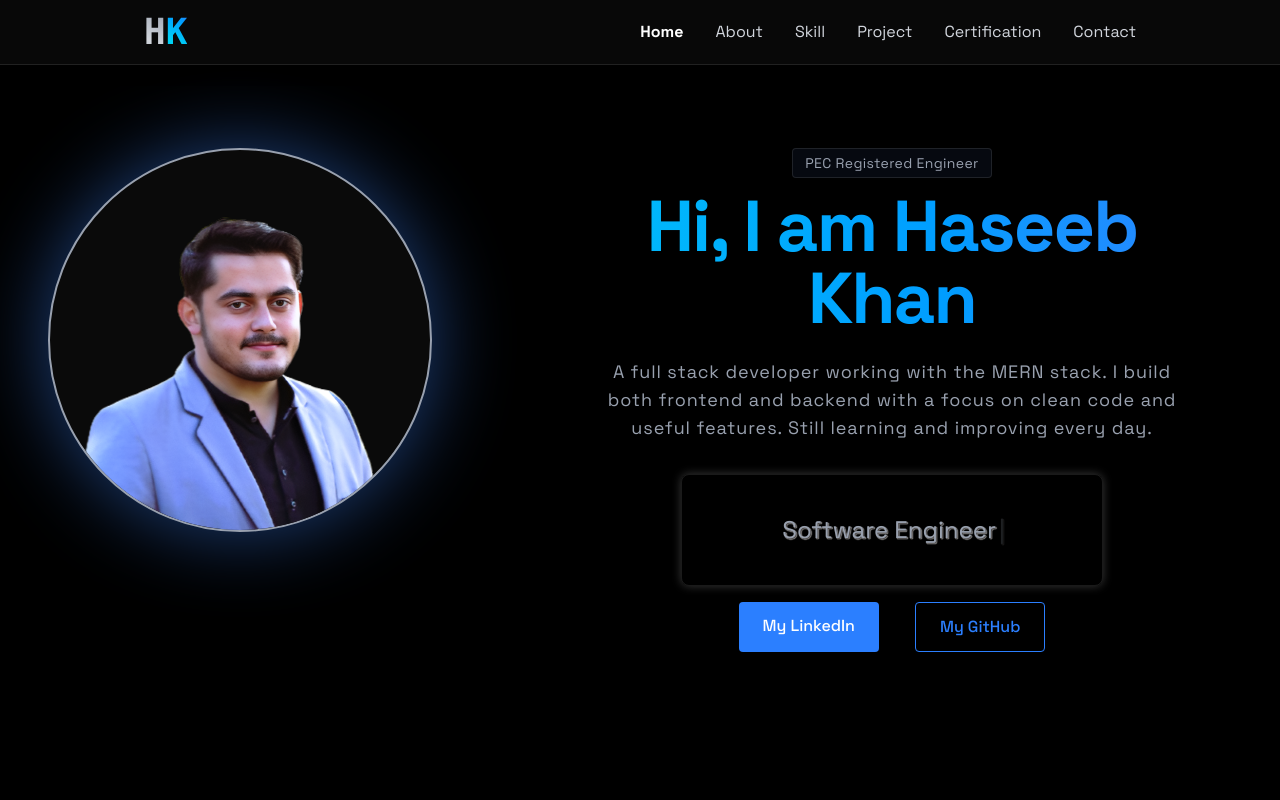
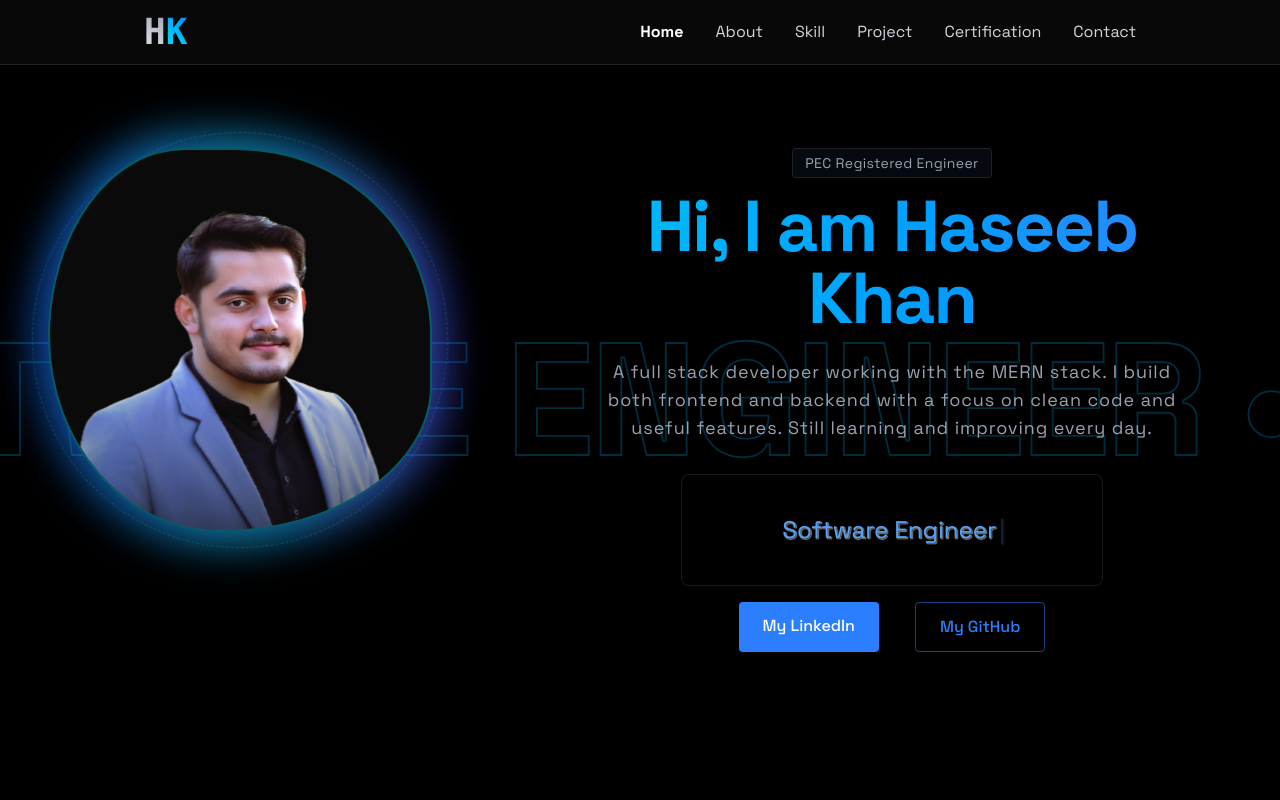
Before and after one commit to Haseeb-Khan-Official/My_Portfolio, a React (Vite) app in the folder my-portfolio/: page / in a window 1280 px wide. Shown: the top 800 px of the page. Built offline with nearby package versions, Linux system fonts and the light colour scheme.

Commit message:
Updated Portfolio 23/8/2026

```diff
--- a/my-portfolio/src/App.jsx
+++ b/my-portfolio/src/App.jsx
@@ -10,6 +10,7 @@ import Contact from "./components/sections/Contact";
 import Footer from "./components/sections/Footer";
 import Certifications from "./components/sections/Certifications";
 import Skills from "./components/sections/Skills";
+// import TextMarquee from "./components/TextMarquee";
 
 function App() {
   const [isLoaded, setIsLoaded] = useState(false);
@@ -22,8 +23,16 @@ function App() {
       <div
         className={`min-h-screen transition-opacity duration-700 ${
           isLoaded ? "opacity-100" : "opacity-0"
-        } bg-black text-gray-100`}
+        } bg-black text-gray-100 relative`}
       >
+        {/* GLOBAL BACKGROUND MARQUEE */}
+        {/* <TextMarquee
+          text="HASEEB KHAN • SOFTWARE ENGINEER • MERN STACK • PEC ENGINEER • "
+          direction="left"
+          speed="75s"
+        /> */}
+
+        {/* SITE CONTENT */}
         <Navbar menuOpen={menuOpen} setMenuOpen={setMenuOpen} />
         <MobileMenu menuOpen={menuOpen} setMenuOpen={setMenuOpen} />
         <Home />
@@ -37,4 +46,5 @@ function App() {
     </>
   );
 }
+
 export default App;
--- /dev/null
+++ b/my-portfolio/src/components/TextMarquee.jsx
@@ -0,0 +1,58 @@
+import React from "react";
+
+function TextMarquee({
+  text = "ENGR. HASEEB KHAN • SOFTWARE ENGINEER • MERN STACK • PEC ENGINEER • ",
+  direction = "left",
+  speed = "65s",
+}) {
+  const isLeft = direction === "left";
+
+  return (
+    <div
+      style={{
+        position: "absolute",
+        top: 0,
+        left: 0,
+        width: "100%",
+        height: "100%",
+        pointerEvents: "none",
+        userSelect: "none",
+        display: "flex",
+        alignItems: "center",
+        justifyContent: "center",
+        zIndex: 0,
+        opacity: 0.25,
+        overflow: "hidden",
+      }}
+    >
+      <style>{`
+        @keyframes marqueeScrollLeft {
+          0% { transform: translate3d(0, 0, 0); }
+          100% { transform: translate3d(-50%, 0, 0); }
+        }
+        @keyframes marqueeScrollRight {
+          0% { transform: translate3d(-50%, 0, 0); }
+          100% { transform: translate3d(0, 0, 0); }
+        }
+        .marquee-stroke-text {
+          -webkit-text-stroke: 1.8px #00b2fb;
+          color: transparent !important;
+        }
+      `}</style>
+
+      <div
+        className="whitespace-nowrap flex w-max text-6xl sm:text-8xl md:text-[10rem] font-black uppercase tracking-tight"
+        style={{
+          animation: `${
+            isLeft ? "marqueeScrollLeft" : "marqueeScrollRight"
+          } ${speed} linear infinite`,
+        }}
+      >
+        <span className="marquee-stroke-text pr-16">{text.repeat(4)}</span>
+        <span className="marquee-stroke-text pr-16">{text.repeat(4)}</span>
+      </div>
+    </div>
+  );
+}
+
+export default TextMarquee;
--- a/my-portfolio/src/components/sections/About.jsx
+++ b/my-portfolio/src/components/sections/About.jsx
@@ -35,7 +35,7 @@ function About() {
           </h2>
 
           {/* Bio Box */}
-          <div className="tracking-wider text-center rounded-xl p-8 border border-white/10 bg-slate-900/30 backdrop-blur-sm mb-6">
+          <div className="tracking-wider text-center rounded-xl p-8 border border-white/10 bg-black/20 hover:-translate-y-1 hover:border-blue-500/30 transition-all backdrop-blur-sm mb-6">
             <p className="text-gray-300 leading-relaxed max-w-2xl mx-auto">
               Software Engineer building functional, scalable web platforms.
               Combining full-stack development (React, Node.js, PHP, MySQL) with
@@ -46,7 +46,7 @@ function About() {
           </div>
 
           {/* Education Section */}
-          <div className="p-6 sm:p-8 rounded-xl border border-white/10 bg-slate-800/30 hover:-translate-y-1 hover:border-blue-500/30 transition-all">
+          <div className="p-6 sm:p-8 rounded-xl border border-white/10 bg-black/20 hover:-translate-y-1 hover:border-blue-500/30 transition-all">
             <h3 className="text-xl font-bold mb-6 text-white flex items-center gap-2 border-b border-white/10 pb-3">
               Education
             </h3>
--- a/my-portfolio/src/components/sections/Certifications.jsx
+++ b/my-portfolio/src/components/sections/Certifications.jsx
@@ -431,14 +431,14 @@ function Certifications() {
           </h2>
 
           {/* Work Experience Card */}
-          <div className="p-6 rounded-xl border border-white/10 hover:-translate-y-1 hover:border-blue-500/30 hover:shadow-[0_2px_8px_rgba(59,130,246,0.2)] transition">
+          <div className="p-6 rounded-xl bg-black/20 border border-white/10 hover:-translate-y-1 hover:border-blue-500/30 hover:shadow-[0_2px_8px_rgba(59,130,246,0.2)] transition">
             <div className="space-y-6">
               <h3 className="text-xl font-bold flex items-center gap-2 text-white">
                 Work Experience
               </h3>
 
               {/* Experience Block */}
-              <div className="p-6 rounded-lg border border-white/10 space-y-6">
+              <div className="p-6 rounded-lg border bg-black/20 border-white/10 space-y-6">
                 <div className="flex flex-col sm:flex-row sm:items-center sm:justify-between border-b border-white/10 pb-4 gap-2">
                   <div>
                     <h4 className="text-lg font-bold text-white">
--- a/my-portfolio/src/components/sections/Footer.jsx
+++ b/my-portfolio/src/components/sections/Footer.jsx
@@ -46,7 +46,7 @@ function Footer() {
             <a href="#about" className="hover:underline ">
               About
             </a>
-            <a href="#skills" className="hover:underline ">
+            <a href="#skill" className="hover:underline ">
               Skills
             </a>
             <a href="#projects" className="hover:underline ">
--- a/my-portfolio/src/components/sections/Home.jsx
+++ b/my-portfolio/src/components/sections/Home.jsx
@@ -1,33 +1,45 @@
 import RevealOnScroll from "../RevealOnScroll";
-import ProfilePic from "../../assets/ProfilePic.png"; // if inside src/assets
+import ProfilePic from "../../assets/ProfilePic.png";
 import { Typewriter } from "react-simple-typewriter";
+import TextMarquee from "../TextMarquee";
 
 function Home() {
   return (
     <section
       id="home"
-      className="min-h-screen flex items-center justify-center relative px-6 md:px-12 pt-28 md:pt-0"
+      className="min-h-screen flex items-center justify-center relative px-6 md:px-12 pt-28 md:pt-0 overflow-hidden bg-black"
     >
+      {/* 1. BACKGROUND MARQUEE (OUTSIDE REVEALONSCROLL, AT SECTION ROOT) */}
+      <TextMarquee
+        text="HASEEB KHAN • SOFTWARE ENGINEER • MERN STACK • PEC ENGINEER • "
+        direction="left"
+        speed="65s"
+      />
+
+      {/* 2. MAIN CONTENT (Z-10 ENSURES IT SITS ON TOP OF MARQUEE) */}
       <RevealOnScroll>
-        <div className="flex flex-col md:flex-row items-center md:items-start gap-10 md:gap-30 max-w-7xl mx-auto">
-          {/* LEFT SIDE */}
-          {/* bg-amber-200 */}
-          <div className="flex-shrink-0">
-            <img
-              src={ProfilePic}
-              alt="Haseeb Khan"
-              className="w-56 h-56 sm:w-72 sm:h-72 md:w-96 md:h-96 rounded-full object-cover
-               border-2 border-gray-400 bg-[#0a0a0a] shadow-[0px_0px_80px_rgba(59,130,246,0.5)] hover:scale-105 hover:shadow-[0px_0px_80px_rgba(59,130,246,0.9)] transition duration-500"
-            />
+        <div className="flex flex-col md:flex-row items-center md:items-start gap-10 md:gap-30 max-w-7xl mx-auto z-10 relative">
+          {/* LEFT SIDE: PROFILE PIC */}
+          <div className="flex-shrink-0 relative group">
+            <div className="absolute -inset-4 rounded-full border border-dashed border-cyan-500/30 animate-[spin_20s_linear_infinite] pointer-events-none" />
+            <div className="absolute -inset-2 bg-gradient-to-r from-blue-600 via-cyan-400 to-indigo-600 opacity-60 blur-xl animate-morph transition duration-700 group-hover:opacity-90 group-hover:scale-105" />
+
+            <div className="relative w-56 h-56 sm:w-72 sm:h-72 md:w-96 md:h-96 animate-morph overflow-hidden border-2 border-cyan-400/40 bg-[#0a0a0a] shadow-[0px_0px_50px_rgba(59,130,246,0.4)] transition-all duration-500 group-hover:border-cyan-400">
+              <img
+                src={ProfilePic}
+                alt="Haseeb Khan"
+                className="w-full h-full object-cover scale-105 group-hover:scale-110 transition duration-700 ease-out"
+              />
+              <div className="absolute inset-0 bg-gradient-to-t from-[#0a0a0a]/60 via-transparent to-transparent pointer-events-none" />
+            </div>
           </div>
 
-          {/* RIGHT SIDE */}
-          {/* bg-amber-200 */}
-          <div className="text-center z-10 px-4 ">
+          {/* RIGHT SIDE: TEXT & TYPEWRITER */}
+          <div className="text-center z-10 px-4">
             <div className="mb-3 px-3 py-1 rounded bg-gray-900/40 border border-white/10 text-gray-400 text-lg inline-flex items-center gap-2 sm:text-sm tracking-wide">
               PEC Registered Engineer
             </div>
-            <h1 className="text-4xl sm:text-5xl md:text-7xl font-bold mb-6 bg-gradient-to-r from-blue-500 via-cyan-400 to-blue-500 bg-[length:300%_auto] bg-clip-text text-transparent animate-[gradientMove_10s_linear_infinite] tracking-tight ">
+            <h1 className="text-4xl sm:text-5xl md:text-7xl font-bold mb-6 bg-gradient-to-r from-blue-500 via-cyan-400 to-blue-500 bg-[length:300%_auto] bg-clip-text text-transparent animate-[gradientMove_10s_linear_infinite] tracking-tight">
               Hi, I am Haseeb Khan
             </h1>
             <p className="text-gray-400 text-lg mb-8 max-w-xl mx-auto tracking-wider">
@@ -36,8 +48,8 @@ function Home() {
               features. Still learning and improving every day.
             </p>
 
-            {/* TYPEWRITER EFFECT TO BE ADDED HERE */}
-            <div className="min-h-[4rem] max-md:w-full md:h-[14vh] md:w-[33vw] mb-4 flex justify-self-center items-center justify-center text-gray-400 text-xl md:text-2xl text-left border border-white/10 rounded-lg glow-text px-4 md:px-0">
+            {/* TYPEWRITER CONTAINER */}
+            <div className="min-h-[4rem] max-md:w-full md:h-[14vh] md:w-[33vw] mb-4 flex justify-self-center items-center justify-center text-blue-400 text-xl md:text-2xl text-left border border-white/10 rounded-lg glow-text px-4 md:px-0 bg-black/20 backdrop-blur-sm">
               <Typewriter
                 words={[
                   "PEC Registered Engineer",
@@ -45,7 +57,7 @@ function Home() {
                   "Full Stack Web Developer",
                   "HTML - CSS",
                   "JavaScript - ReactJS - TypeScript",
-                  "Vite - TailwindCSS - BootStrap ",
+                  "Vite - TailwindCSS - BootStrap",
                   "NodeJS - ExpressJS",
                   "MongoDB - MySQL",
                   "Python - C++ - PHP",
@@ -59,13 +71,13 @@ function Home() {
               />
             </div>
 
-            <div className="flex justify-center space-x-9 ">
+            <div className="flex justify-center space-x-9">
               <a
                 href="https://www.linkedin.com/in/haseebkhanhk/"
                 target="_blank"
+                rel="noopener noreferrer"
                 title="Connect with me on LinkedIn"
-                className="bg-blue-500 text-white py-3 px-6 rounded font-medium transition relative overflow-hidden hover:-translate-y-0.5
-                   hover:shadow-[0_0_15px_rgba(59, 130, 246, 0.4)] cursor-pointer"
+                className="bg-blue-500 text-white py-3 px-6 rounded font-medium transition relative overflow-hidden hover:-translate-y-0.5 hover:shadow-[0_0_15px_rgba(59,130,246,0.4)] cursor-pointer"
               >
                 My LinkedIn
               </a>
@@ -73,9 +85,9 @@ function Home() {
               <a
                 href="https://github.com/Haseeb-Khan-Official"
                 target="_blank"
+                rel="noopener noreferrer"
                 title="Explore my projects on GitHub"
-                className=" border border-blue500/50 text-blue-500 py-3 px-6 rounded font-medium transition-all duration-200 hover:-translate-y-0.5
-                   hover:shadow-[0_0_15px_rgba(59, 130, 246, 0.2)] hover:bg-blue-500/10 cursor-pointer"
+                className="border border-blue-500/50 text-blue-500 py-3 px-6 rounded font-medium transition-all duration-200 hover:-translate-y-0.5 hover:shadow-[0_0_15px_rgba(59,130,246,0.2)] hover:bg-blue-500/10 cursor-pointer"
               >
                 My GitHub
               </a>
--- a/my-portfolio/src/components/sections/Skills.jsx
+++ b/my-portfolio/src/components/sections/Skills.jsx
@@ -111,7 +111,7 @@ function Skills() {
             Skills & Tech Stack
           </h2>
 
-          <div className="relative w-full overflow-hidden rounded-xl border border-white/10 bg-slate-900/40 p-6 backdrop-blur-sm space-y-6">
+          <div className="relative w-full overflow-hidden rounded-xl border border-white/10 bg-black/20 p-6 backdrop-blur-sm space-y-6">
             {/* Left and Right Fade Overlays */}
             <div className="absolute top-0 bottom-0 left-0 w-16 bg-gradient-to-r from-slate-950 to-transparent z-10 pointer-events-none" />
             <div className="absolute top-0 bottom-0 right-0 w-16 bg-gradient-to-l from-slate-950 to-transparent z-10 pointer-events-none" />
--- a/my-portfolio/src/index.css
+++ b/my-portfolio/src/index.css
@@ -127,7 +127,7 @@ body {
     /* mid layer */ 1px 1px 1px #999,
     /* deeper shadow */ 1px 1px 1px #666; /* deepest shadow */
 
-  box-shadow: 0 0px 10px rgba(186, 184, 184, 0.3);
+  /* box-shadow: 0 0px 10px rgba(186, 184, 184, 0.3); */
 }
 
 /* Skills Section Animation */
@@ -197,3 +197,28 @@ body {
 .animate-marquee {
   animation: marquee 12s linear infinite;
 }
+
+
+/* For homepage enhancement and TextMarquee effect */
+@keyframes marquee {
+  0% { transform: translateX(0%); }
+  100% { transform: translateX(-50%); }
+}
+
+@keyframes marqueeReverse {
+  0% { transform: translateX(-50%); }
+  100% { transform: translateX(0%); }
+}
+
+@keyframes blobMorph {
+  0%, 100% {
+    border-radius: 60% 40% 30% 70% / 60% 30% 70% 40%;
+  }
+  50% {
+    border-radius: 30% 60% 70% 40% / 50% 60% 30% 60%;
+  }
+}
+
+.animate-morph {
+  animation: blobMorph 10s ease-in-out infinite;
+}
```
Also changed, not shown: my-portfolio/src/components/sections/Projects.jsx (+4 -4 lines).
